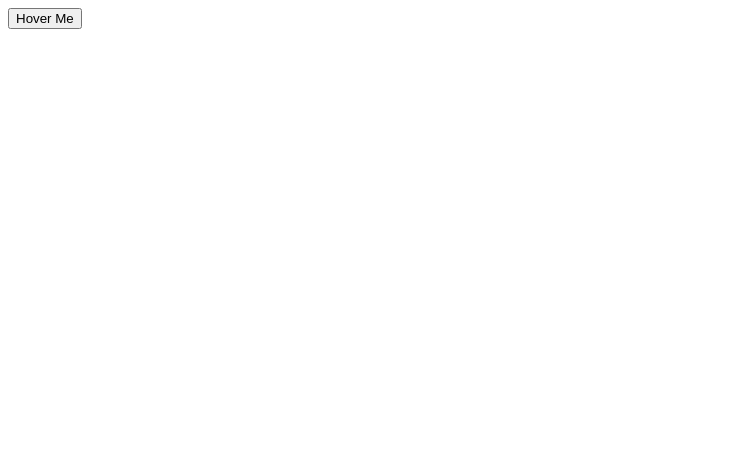
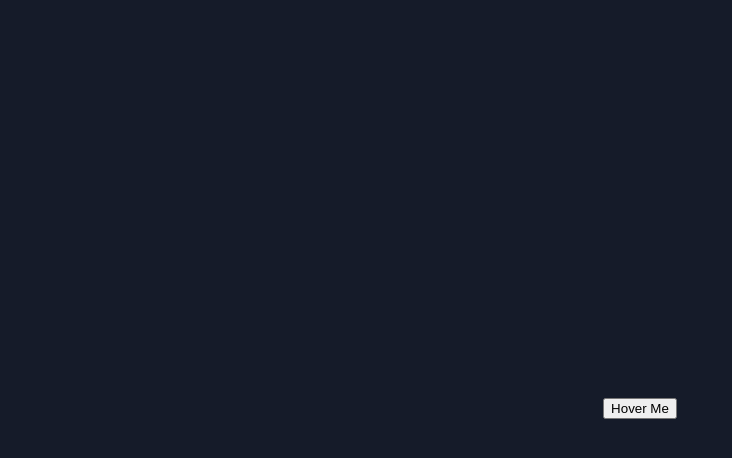
Before and after one commit to shafayet-rahman/lizaojati, a plain HTML site: page index.html in a window 1280 px wide. Shown: the whole page, without its empty margins (0-732 px from the left). Drawn offline with Linux system fonts and the light colour scheme.

Commit message:
(css hover button)update2

```diff
--- a/style.css
+++ b/style.css
@@ -1,3 +1,8 @@
 body {
   font-family: Arial, Helvetica, sans-serif;
+  display: flex;
+  justify-content: center;
+  align-items: center;
+  height: 100vh;
+  background-color: #151b29;
 }
```
